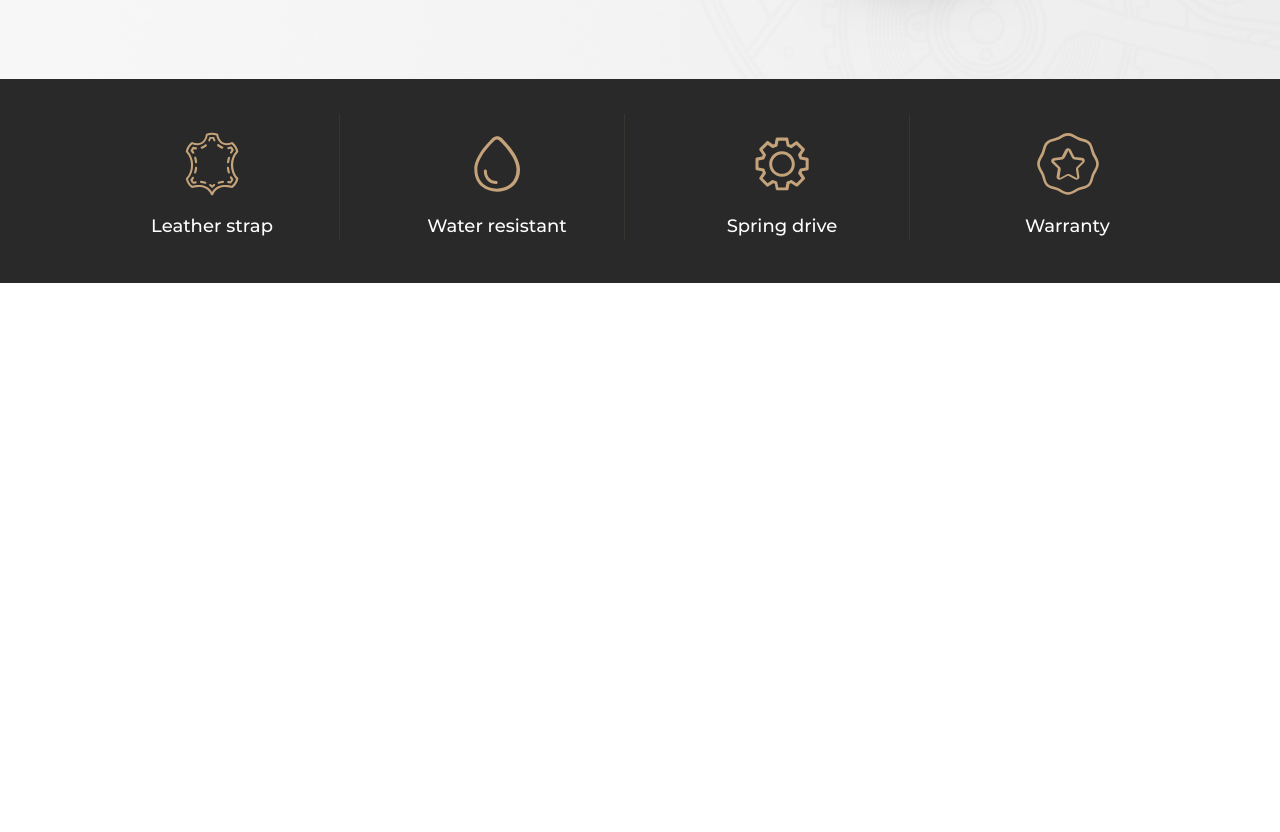
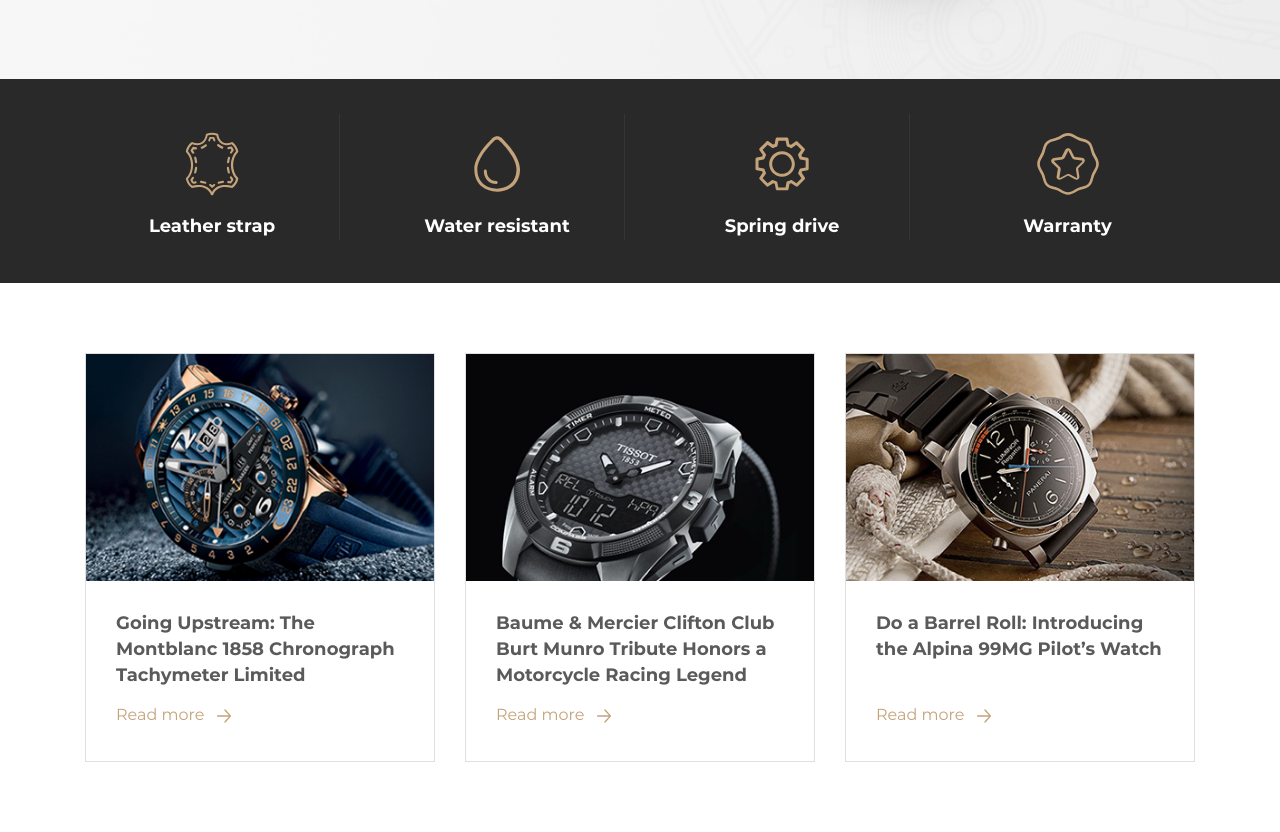
Before and after one commit to Palaz01/tesztfeladat, a website: page src/index.html in a window 1280 px wide. Shown: the part 624-1456 px from the top of the page. Before the commit the page ends 907 px from the top, so only its background shows below. Drawn offline with nearby package versions, Linux system fonts and the light colour scheme; files that its build step writes are made by us from their sources.

Commit message:
products, card styles

```diff
--- a/src/index.html
+++ b/src/index.html
@@ -68,8 +68,8 @@
          <div class="row">
             <div class="col-md-3">
                <div class="advantages-item text-center right-border">
-                  <svg class="leather" enable-background="new 0 0 60 60" version="1.1" viewBox="0 0 60 60" xml:space="preserve"
-                     xmlns="http://www.w3.org/2000/svg">
+                  <svg class="leather" enable-background="new 0 0 60 60" version="1.1" viewBox="0 0 60 60"
+                     xml:space="preserve" xmlns="http://www.w3.org/2000/svg">
                      <g transform="translate(-246 -393)">
                         <g transform="translate(246 393)">
                            <path
@@ -144,6 +144,62 @@
       </div>
    </section>
 
+   <section class="products">
+      <div class="container">
+         <div class="row">
+            <div class="col-md-4">
+               <div class="card w-100 h-100" style="width: 18rem;">
+                  <img class="card-img-top" src="assets/img/watch-1.jpg" alt="watch 1">
+                  <div class="card-body d-flex flex-column justify-content-between">
+                     <h5 class="card-title">Going Upstream: The Montblanc 1858 Chronograph Tachymeter Limited</h5>
+                     <a href="#" class="card-link">
+                        <span>Read more</span>
+                        <svg enable-background="new 0 0 60 60" version="1.1" viewBox="0 0 60 60" xml:space="preserve"
+                           xmlns="http://www.w3.org/2000/svg">
+                           <path
+                              d="m32.1 43.4c0.4 0 0.7-0.2 0.9-0.4l10.7-12.1c0.5-0.7 0.5-1.2 0-1.8l-10.7-12.1c-0.2-0.3-0.5-0.4-0.9-0.4s-0.7 0.1-1 0.3-0.4 0.6-0.4 1 0.1 0.7 0.3 0.9l8.8 9.9h-22.6c-0.7 0-1.3 0.6-1.3 1.3s0.6 1.3 1.3 1.3h22.5l-8.7 9.9c-0.2 0.2-0.3 0.6-0.3 0.9 0 0.4 0.2 0.7 0.4 1 0.3 0.2 0.6 0.4 1 0.3z" />
+                        </svg>
+                     </a>
+                  </div>
+               </div>
+            </div>
+            <div class="col-md-4">
+               <div class="card w-100 h-100" style="width: 18rem;">
+                  <img class="card-img-top" src="assets/img/watch-2.jpg" alt="watch 2">
+                  <div class="card-body d-flex flex-column justify-content-between">
+                     <h5 class="card-title">Baume & Mercier Clifton Club Burt Munro Tribute Honors a Motorcycle Racing
+                        Legend</h5>
+                     <a href="#" class="card-link">
+                        <span>Read more</span>
+                        <svg enable-background="new 0 0 60 60" version="1.1" viewBox="0 0 60 60" xml:space="preserve"
+                           xmlns="http://www.w3.org/2000/svg">
+                           <path
+                              d="m32.1 43.4c0.4 0 0.7-0.2 0.9-0.4l10.7-12.1c0.5-0.7 0.5-1.2 0-1.8l-10.7-12.1c-0.2-0.3-0.5-0.4-0.9-0.4s-0.7 0.1-1 0.3-0.4 0.6-0.4 1 0.1 0.7 0.3 0.9l8.8 9.9h-22.6c-0.7 0-1.3 0.6-1.3 1.3s0.6 1.3 1.3 1.3h22.5l-8.7 9.9c-0.2 0.2-0.3 0.6-0.3 0.9 0 0.4 0.2 0.7 0.4 1 0.3 0.2 0.6 0.4 1 0.3z" />
+                        </svg>
+                     </a>
+                  </div>
+               </div>
+            </div>
+            <div class="col-md-4">
+               <div class="card w-100 h-100" style="width: 18rem;">
+                  <img class="card-img-top" src="assets/img/watch-3.jpg" alt="watch 3">
+                  <div class="card-body d-flex flex-column justify-content-between">
+                     <h5 class="card-title">Do a Barrel Roll: Introducing the Alpina 99MG Pilot’s Watch</h5>
+                     <a href="#" class="card-link">
+                        <span>Read more</span>
+                        <svg enable-background="new 0 0 60 60" version="1.1" viewBox="0 0 60 60" xml:space="preserve"
+                           xmlns="http://www.w3.org/2000/svg">
+                           <path
+                              d="m32.1 43.4c0.4 0 0.7-0.2 0.9-0.4l10.7-12.1c0.5-0.7 0.5-1.2 0-1.8l-10.7-12.1c-0.2-0.3-0.5-0.4-0.9-0.4s-0.7 0.1-1 0.3-0.4 0.6-0.4 1 0.1 0.7 0.3 0.9l8.8 9.9h-22.6c-0.7 0-1.3 0.6-1.3 1.3s0.6 1.3 1.3 1.3h22.5l-8.7 9.9c-0.2 0.2-0.3 0.6-0.3 0.9 0 0.4 0.2 0.7 0.4 1 0.3 0.2 0.6 0.4 1 0.3z" />
+                        </svg>
+                     </a>
+                  </div>
+               </div>
+            </div>
+         </div>
+      </div>
+   </section>
+
    <script src="js/jquery.min.js"></script>
    <script src="js/popper.min.js"></script>
    <script src="js/bootstrap.min.js"></script>
--- a/src/scss/abstracts/_variables.scss
+++ b/src/scss/abstracts/_variables.scss
@@ -22,3 +22,7 @@
 $btn-border-radius-lg: 0;
 $btn-padding-x-lg: 55px;
 $btn-padding-y-lg: 13px;
+
+//Card
+$card-border-radius: 0;
+$card-spacer-x: 30px;
--- a/src/scss/base/_typo.scss
+++ b/src/scss/base/_typo.scss
@@ -39,6 +39,7 @@
 
 h5 {
    line-height: 1.444;
+   font-weight: bold;
 }
 
 p {
--- /dev/null
+++ b/src/scss/components/_card.scss
@@ -0,0 +1,19 @@
+.card {
+   &-link {
+      color: $brand-primary;
+
+      svg {
+         fill: $brand-primary;
+         width: 30px;
+         transition: transform .2s;
+      }
+
+      &:hover {
+         color: $brand-primary;
+
+         svg {
+            transform: translateX(10px);
+         }
+      }
+   }
+}
--- /dev/null
+++ b/src/scss/layout/_products.scss
@@ -0,0 +1,4 @@
+.products {
+   padding-top: 70px;
+   padding-bottom: 70px;
+}
--- a/src/scss/styles.scss
+++ b/src/scss/styles.scss
@@ -7,5 +7,7 @@
 // Custom styles
 @import "base/typo";
 @import "components/navbar";
+@import "components/card";
 @import "layout/hero";
 @import "layout/advantages";
+@import "layout/products";
```
Also changed, not shown: src/assets/img/watch-1.jpg (added), src/assets/img/watch-2.jpg (added), src/assets/img/watch-3.jpg (added).
